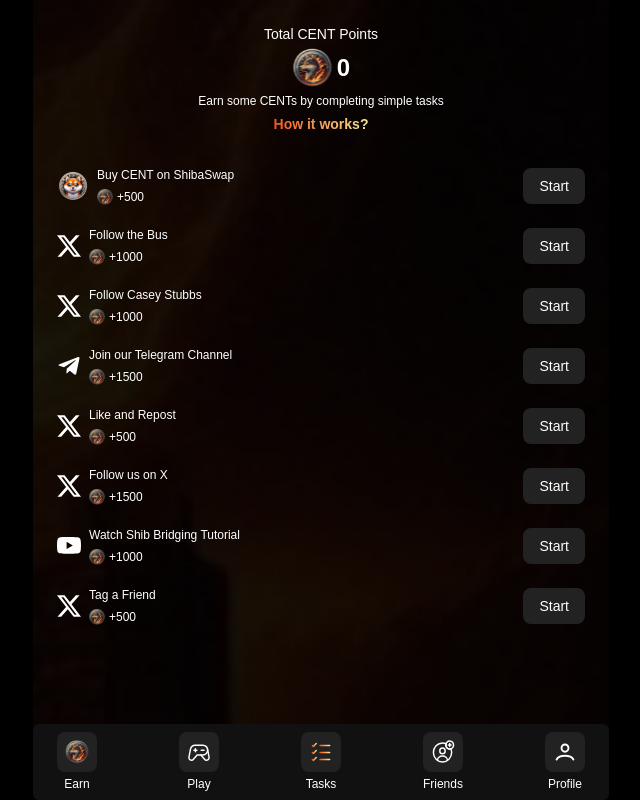
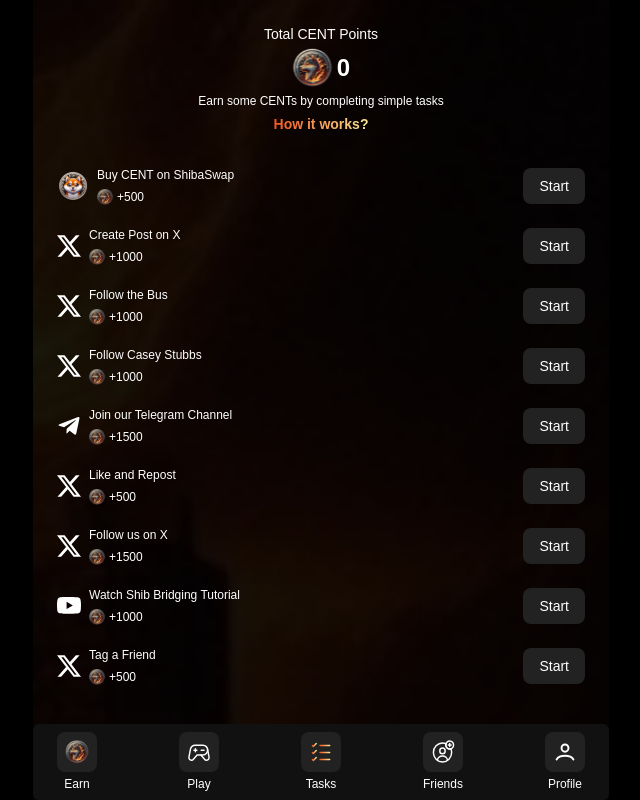
Before and after one commit to Abideen-program/onecent, a React (Vite) app: page /tasks in a window 1280 px wide. Shown: the whole page, without its empty margins (319-959 px from the left). Built offline with nearby package versions, Linux system fonts and the light colour scheme; a web font is replaced by a local one.

Commit message:
twitter task added

```diff
--- a/src/utilities/DummyData.ts
+++ b/src/utilities/DummyData.ts
@@ -28,11 +28,19 @@
 
 export const tasks = [
   {
-    id: 1,
+    id: 0,
     name: "Buy CENT on ShibaSwap",
     status: "notStarted",
     icon: iconImages.Shib,
     point: 500,
+  },
+
+  {
+    id: 1,
+    name: "Create Post on X",
+    status: "notStarted",
+    icon: iconImages.X,
+    point: 1000,
   },
 
   {
```
